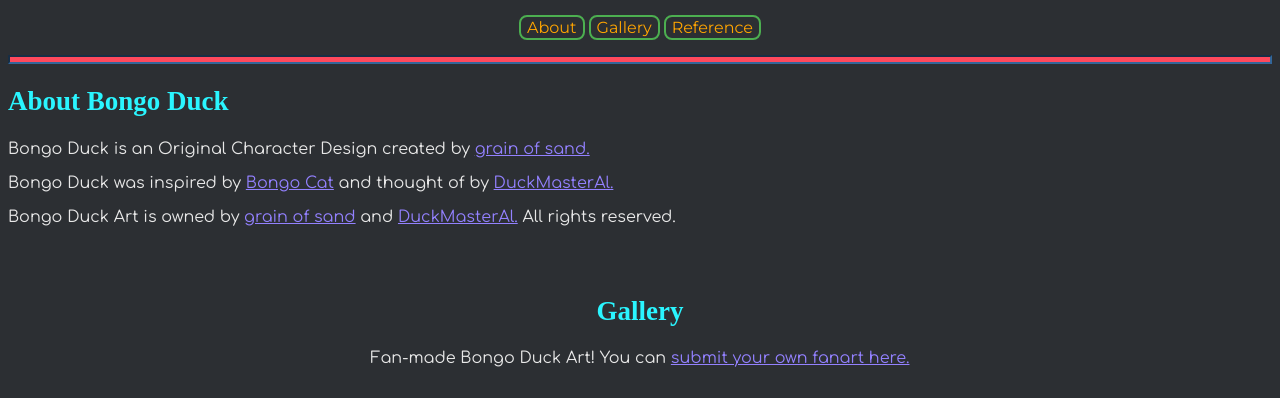
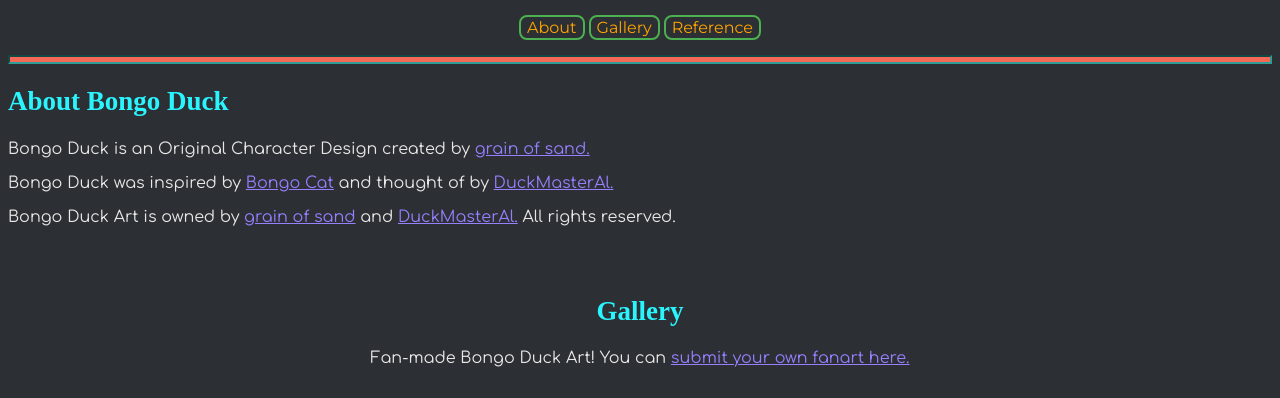
Before and after one commit to bongo-duck/bongo-duck.github.io, a plain HTML site: page index.html in a window 1280 px wide. Shown: the part 350-748 px from the top of the page. Drawn offline with Linux system fonts and the light colour scheme; a web font is replaced by a local one.

Commit message:
Improved hr color

```diff
--- a/files/style.css
+++ b/files/style.css
@@ -80,8 +80,8 @@ button:hover {
 }
 
 hr {
-  border-color: #336699;
-  background-color: #FF495C;
+  border-color: #2F9C95;
+  background-color: #F66856;
   height: 5px;
   border-width: 2px;
 }
```
